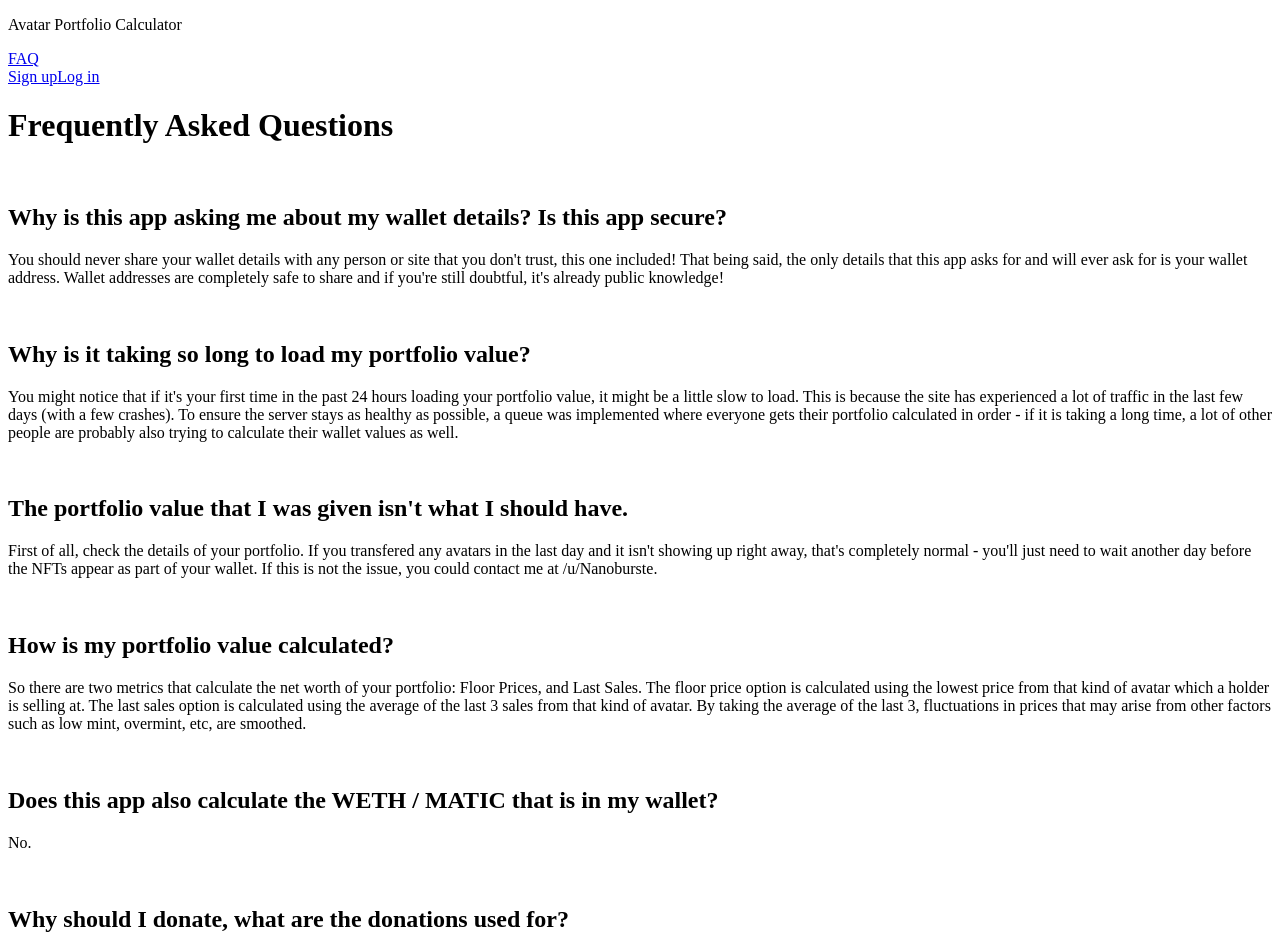
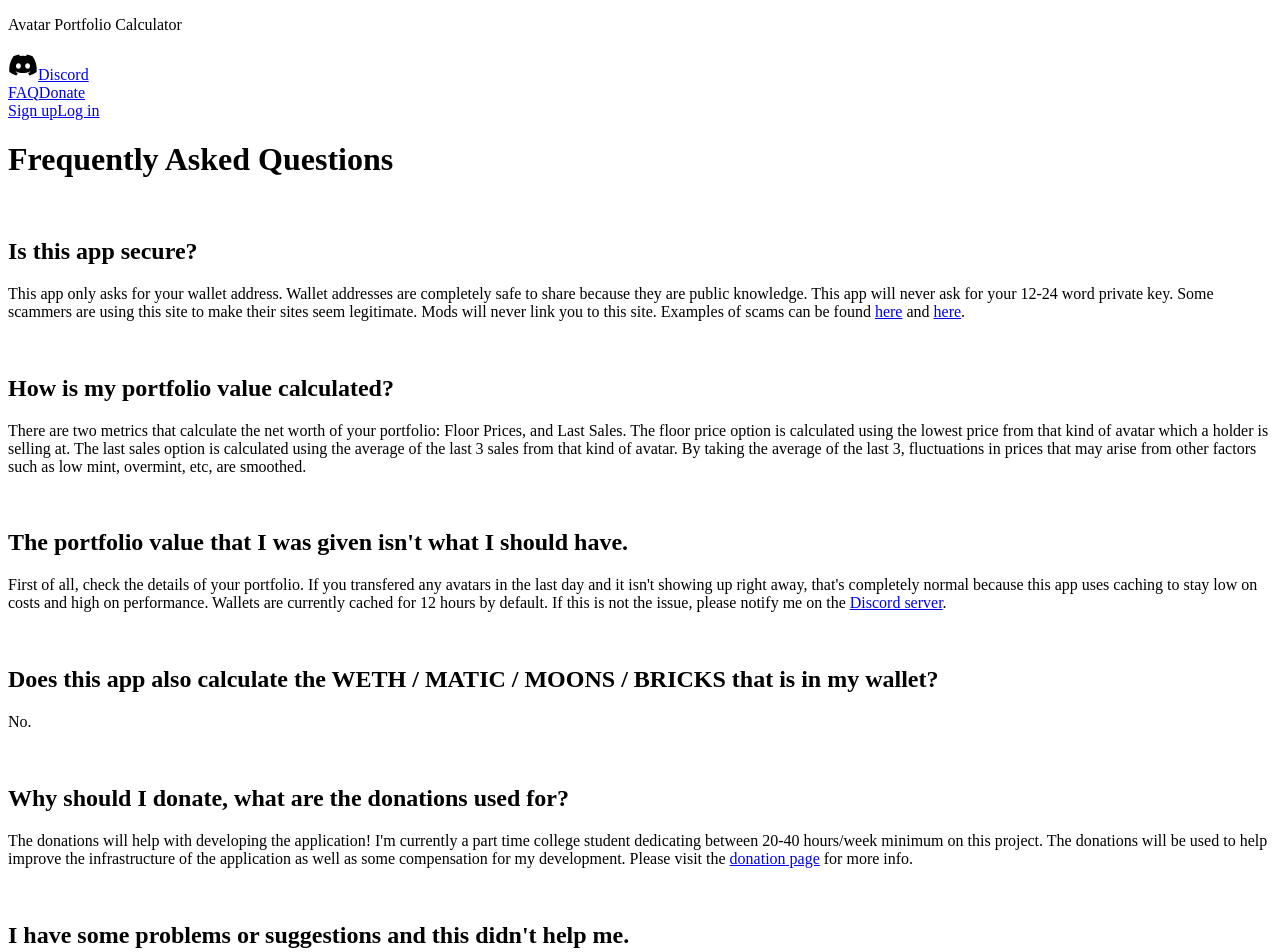
Before and after one commit to Avatar-Calculator/frontend, a Next.js app: page /view/faq in a window 1280 px wide. Shown: the top 952 px of the page. Built offline with nearby package versions, Linux system fonts and the light colour scheme; no server answers.

Commit message:
Update FAQ

```diff
--- /dev/null
+++ b/comps/footer.tsx
@@ -0,0 +1,10 @@
+function Footer() {
+    return(
+        <div className="hero-foot">
+          <p className="has-text-centered">If your company is hiring new grads, message me :)</p>
+          <p className="has-text-centered">This site is neither a creation of, nor an affiliation with Discord, Reddit, and OpenSea.</p>
+        </div>
+    )
+}
+
+export default Footer;
--- a/comps/navbar.tsx
+++ b/comps/navbar.tsx
@@ -52,9 +52,20 @@ function Navbar(props : Props) {
                 </a>
             </div>
             <div className={mobileActive ? "is-active navbar-menu" : "navbar-menu"}>
+                <div className="navbar-start">
+                    <a className="navbar-item img" target="_blank" href="https://discord.gg/JXnY3w3SXM">
+                        <img src="/discord.svg" width="30px" height="30px" />
+                        <span>Discord</span>
+                    </a>
+                </div>
                 {
                     user ?
                     <div className="navbar-end">
+                        <Link href="/view/donate">
+                            <a className="navbar-item mr-4">
+                                Donate
+                            </a>
+                        </Link>
                         <Link href="/account/settings">
                             <a className="navbar-item mr-4">
                                 Settings
@@ -71,6 +82,11 @@ function Navbar(props : Props) {
                         <Link href="/view/faq">
                             <a className="navbar-item mr-4">
                                 FAQ
+                            </a>
+                        </Link>
+                        <Link href="/view/donate">
+                            <a className="navbar-item mr-4">
+                                Donate
                             </a>
                         </Link>
                         <div className="navbar-item">
--- a/pages/view/faq.tsx
+++ b/pages/view/faq.tsx
@@ -1,6 +1,8 @@
 import Head from 'next/head'
+import Link from 'next/link'
 
 import Navbar from '../../comps/navbar'
+import Footer from '../../comps/footer'
 
 function FAQ() {
     return (
@@ -16,28 +18,30 @@ function FAQ() {
               <div className="container">
                 <h1 className="title">Frequently Asked Questions</h1>
                 <br />
-                <h2 className="subtitle">Why is this app asking me about my wallet details? Is this app secure?</h2>
-                <p className="has-text-justified">You should never share your wallet details with any person or site that you don&apos;t trust, this one included! That being said, the only details that this app asks for and will ever ask for is your wallet address. Wallet addresses are completely safe to share and if you&apos;re still doubtful, it&apos;s already public knowledge!</p>
+                <h2 className="subtitle">Is this app secure?</h2>
+                <p className="has-text-justified">This app only asks for your wallet address. Wallet addresses are completely safe to share because they are public knowledge. This app will never ask for your 12-24 word private key. Some scammers are using this site to make
+                  their sites seem legitimate. Mods will never link you to this site. Examples of scams can be found <a href="https://www.reddit.com/r/avatartrading/comments/ydh6ne/hey_noobs_here_is_an_example_of_something_you/">here</a> and <a href="https://www.reddit.com/r/avatartrading/comments/ydsczg/got_a_warm_welcome_from_scammer_dont_accept_dm/">here</a>.</p>
                 <br />
-                <h2 className="subtitle">Why is it taking so long to load my portfolio value?</h2>
-                <p className="has-text-justified">You might notice that if it&apos;s your first time in the past 24 hours loading your portfolio value, it might be a little slow to load. This is because the site has experienced a lot of traffic in the last few days (with a few crashes). To ensure the server stays as healthy as possible, a queue was implemented where everyone gets their portfolio calculated in order - if it is taking a long time, a lot of other people are probably also trying to calculate their wallet values as well.</p>
+                <h2 className="subtitle">How is my portfolio value calculated?</h2>
+                <p className="has-text-justified">There are two metrics that calculate the net worth of your portfolio: Floor Prices, and Last Sales. The floor price option is calculated using the lowest price from that kind of avatar which a holder is selling at. The last
+                  sales option is calculated using the average of the last 3 sales from that kind of avatar. By taking the average of the last 3, fluctuations in prices that may arise from other factors such as low mint, overmint, etc, are smoothed.</p>
                 <br />
                 <h2 className="subtitle">The portfolio value that I was given isn&apos;t what I should have.</h2>
-                <p className="has-text-justified">First of all, check the details of your portfolio. If you transfered any avatars in the last day and it isn&apos;t showing up right away, that&apos;s completely normal - you&apos;ll just need to wait another day before the NFTs appear as part of your wallet. If this is not the issue, you could contact me at /u/Nanoburste.</p>
+                <p className="has-text-justified">First of all, check the details of your portfolio. If you transfered any avatars in the last day and it isn&apos;t showing up right away, that&apos;s completely normal because this app uses caching to stay low on costs and
+                  high on performance. Wallets are currently cached for 12 hours by default. If this is not the issue, please notify me on the <a href="https://discord.gg/JXnY3w3SXM">Discord server</a>.</p>
                 <br />
-                <h2 className="subtitle">How is my portfolio value calculated?</h2>
-                <p className="has-text-justified">So there are two metrics that calculate the net worth of your portfolio: Floor Prices, and Last Sales. The floor price option is calculated using the lowest price from that kind of avatar which a holder is selling at. The last sales option is calculated using the average of the last 3 sales from that kind of avatar. By taking the average of the last 3, fluctuations in prices that may arise from other factors such as low mint, overmint, etc, are smoothed.</p>
-                <br />
-                <h2 className="subtitle">Does this app also calculate the WETH / MATIC that is in my wallet?</h2>
+                <h2 className="subtitle">Does this app also calculate the WETH / MATIC / MOONS / BRICKS that is in my wallet?</h2>
                 <p className="has-text-justified">No.</p>
                 <br />
                 <h2 className="subtitle">Why should I donate, what are the donations used for?</h2>
-                <p className="has-text-justified">The donations will help with developing the application! With a growing community, there will be more users that will want to use this app which requires better (and more expensive) servers, databases, etc... Additionally, increased funding will allow the use of some proprietary services that are paid which will result in a faster, and more complex system. Lastly, as someone with a crippling NFT addiction, if there are extra donations left over, I may use those funds to scoop up an NFT or two. :)</p>
+                <p className="has-text-justified">The donations will help with developing the application! I'm currently a part time college student dedicating between 20-40 hours/week minimum on this project. The donations will be used to help improve the infrastructure
+                  of the application as well as some compensation for my development. Please visit the <Link href="/view/donate">donation page</Link> for more info.</p>
                 <br />
                 <h2 className="subtitle">I have some problems or suggestions and this didn&apos;t help me.</h2>
-                <p className="has-text-justified">My Reddit username is /u/Nanoburste and I am fairly active on Reddit. Feel free to contact me!</p>
+                <p className="has-text-justified">Please join the <a href="https://discord.gg/JXnY3w3SXM">Discord server</a> and let me know!</p>
               </div>
             </div>
+            <Footer />
           </div>
         </div>
       )
--- a/styles/globals.scss
+++ b/styles/globals.scss
@@ -104,8 +104,13 @@ th, td {
   display: flex;
   justify-content: space-between;
   align-items: center;
+  @media screen and (min-width: 1024px) {
+    width: 50vw;
+    max-width: 1000px;
+  }
   @media screen and (max-width: 1024px) {
     flex-direction: column;
+    gap: 20px;
     .values {
       order: 1;
     }
@@ -118,7 +123,6 @@ th, td {
   align-items: flex-end;
   @media screen and (max-width: 1024px) {
     order: 0;
-    margin: 10px 0!important;
     align-items: center;
   }
 }
```
Also changed, not shown: pages/index.tsx (+5 -10 lines), pages/view/dashboard.tsx (+2 -10 lines), pages/view/donate.tsx (added, +27 -0 lines), public/discord.svg (added).
